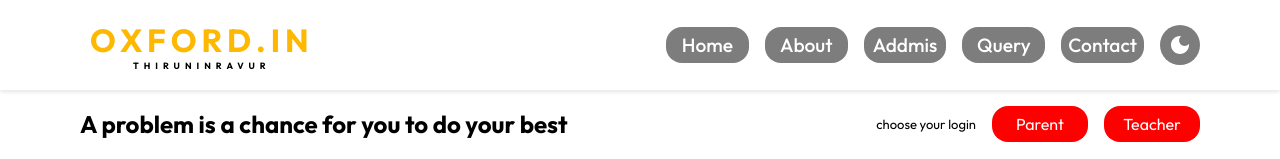
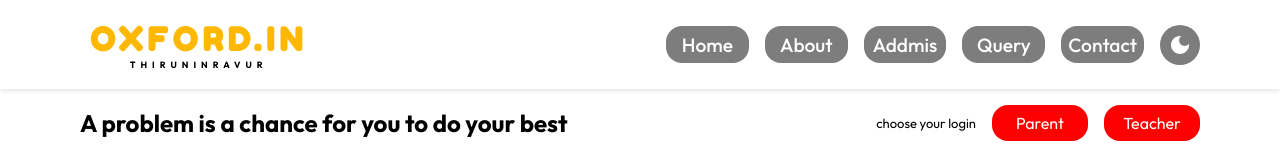
Before and after one commit to 21002624/oxford, a React (Vite) app: page / in a window 1280 px wide. Shown: the top 159 px of the page. Built offline with nearby package versions, Linux system fonts and the light colour scheme.

Commit message:
mobile nav

```diff
--- a/src/Pages/Header/Header.css
+++ b/src/Pages/Header/Header.css
@@ -38,6 +38,10 @@ body.dark-mode header {
   max-width: 100%;
   overflow: hidden;
   white-space: nowrap;
+}
+
+.headerLogo div{
+    font-family: 'Fredoka One', sans-serif;
 }
 
 .logoDis {
@@ -94,7 +98,6 @@ body.dark-mode header {
 .mobNavDiv ul li {
   padding: .5rem;
   text-align: center;
-  border-bottom: 1px solid #ddd;
 }
 
 @media (max-width: 480px) {
```
